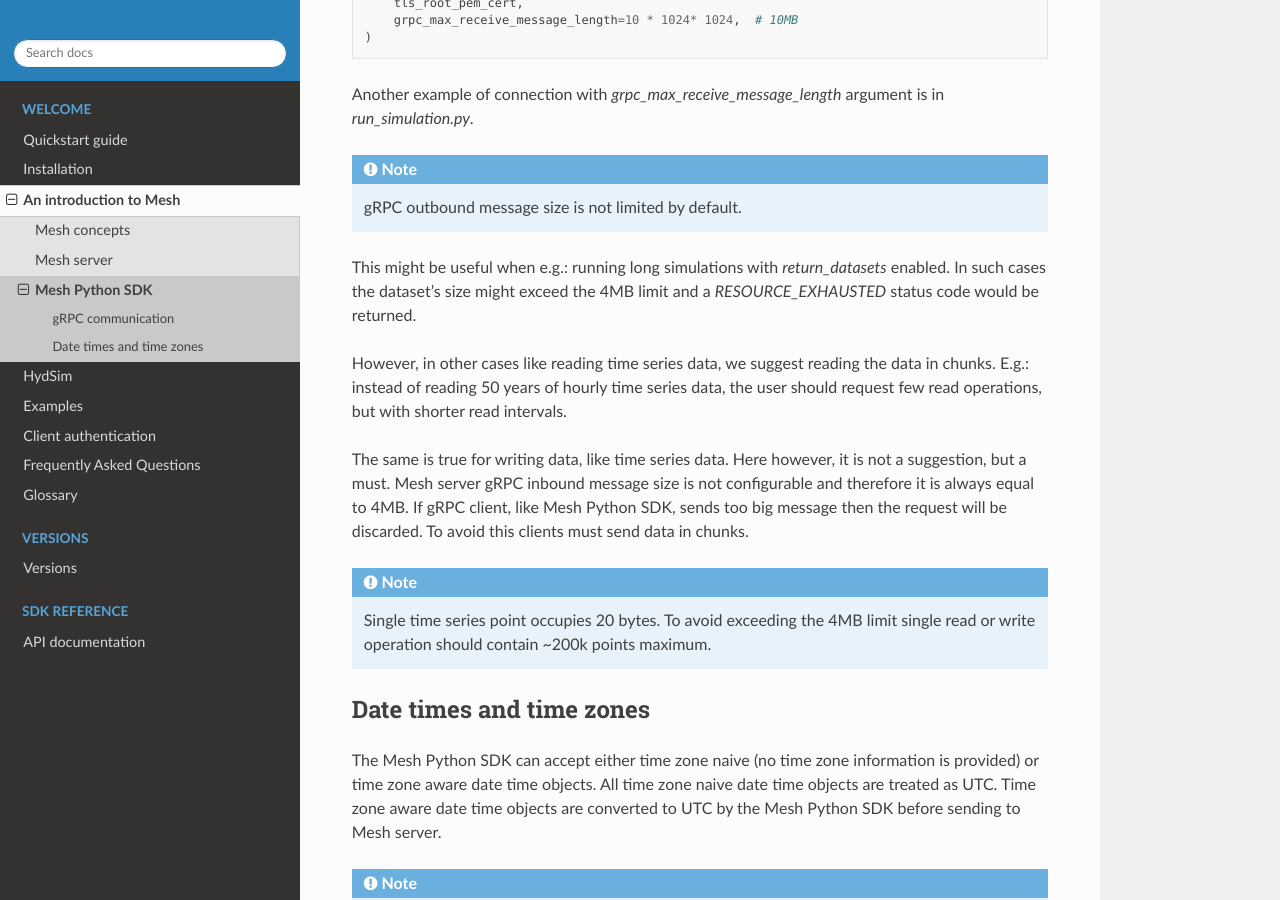
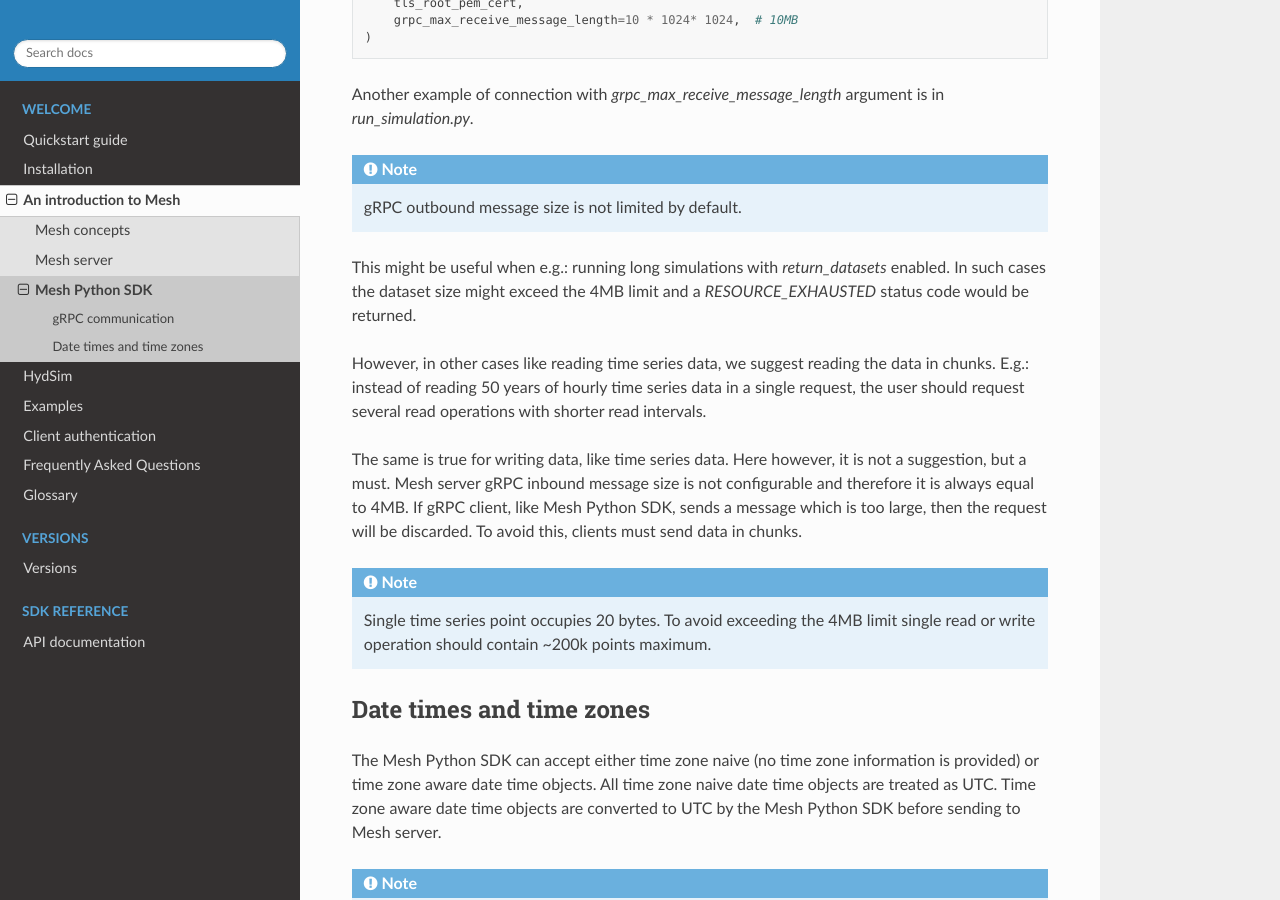
Before and after one commit to Volue-Public/energy-mesh-python, a Sphinx documentation site: the page built from docs/source/mesh_client.rst, in a window 1280 px wide and 900 px high, scrolled down 1263 px. Built offline with Sphinx 7.4.7 and the Read the Docs theme 2.0.0, drawn with Linux system fonts in a browser that asks for light colours.

Commit message:
Doc improvements (#489)
* Doc improvements

* More info around connections to Mesh in example scripts

* Apply review suggestions.

```diff
--- a/docs/source/mesh_client.rst
+++ b/docs/source/mesh_client.rst
@@ -51,18 +51,19 @@
     gRPC outbound message size is not limited by default.
 
 This might be useful when e.g.: running long simulations with
-`return_datasets` enabled. In such cases the dataset's size might exceed the
-4MB limit and a `RESOURCE_EXHAUSTED` status code would be returned.
+`return_datasets` enabled. In such cases the dataset size might exceed the 4MB
+limit and a `RESOURCE_EXHAUSTED` status code would be returned.
 
 However, in other cases like reading time series data, we suggest reading the
-data in chunks. E.g.: instead of reading 50 years of hourly time series data,
-the user should request few read operations, but with shorter read intervals.
+data in chunks. E.g.: instead of reading 50 years of hourly time series data
+in a single request, the user should request several read operations with
+shorter read intervals.
 
 The same is true for writing data, like time series data. Here however, it is
 not a suggestion, but a must. Mesh server gRPC inbound message size is not
 configurable and therefore it is always equal to 4MB. If gRPC client, like Mesh
-Python SDK, sends too big message then the request will be discarded. To avoid
-this clients must send data in chunks.
+Python SDK, sends a message which is too large, then the request will be
+discarded. To avoid this, clients must send data in chunks.
 
 .. note::
     Single time series point occupies 20 bytes. To avoid exceeding the 4MB
--- a/docs/source/quickstart.rst
+++ b/docs/source/quickstart.rst
@@ -29,7 +29,7 @@
 Name this file quickstart.py.
 
 .. warning::
-   It assumes Volue Mesh server is running locally with gRPC enabled on default port *50051*.
+   It assumes Volue Mesh server is running locally with gRPC enabled on default port *50051* and TLS is disabled for gRPC.
    If you are using a remote server or a non-default port for gRPC communication please change the *address* and *port* variables.
    In case of problems or questions regarding Mesh server configuration please contact Volue consultant.
 
```
Also changed, not shown: docs/source/examples.rst (+9 -0 lines).
